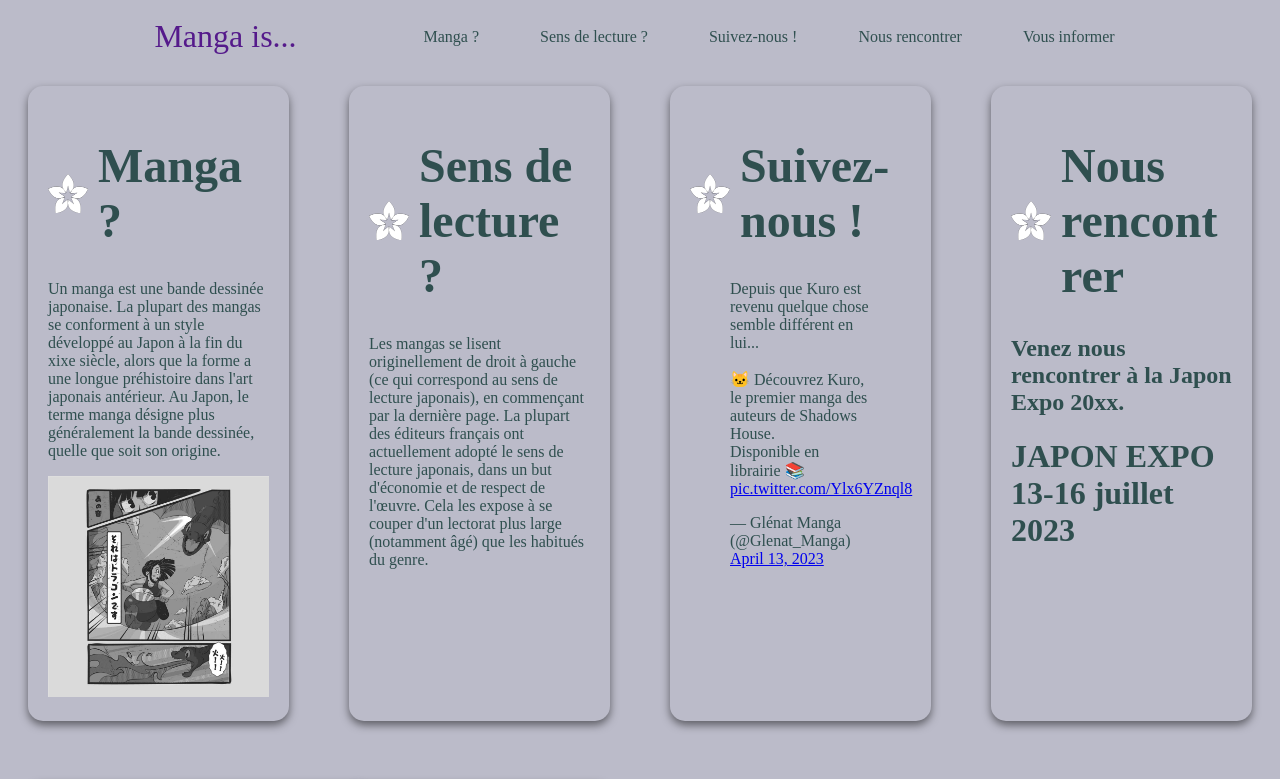
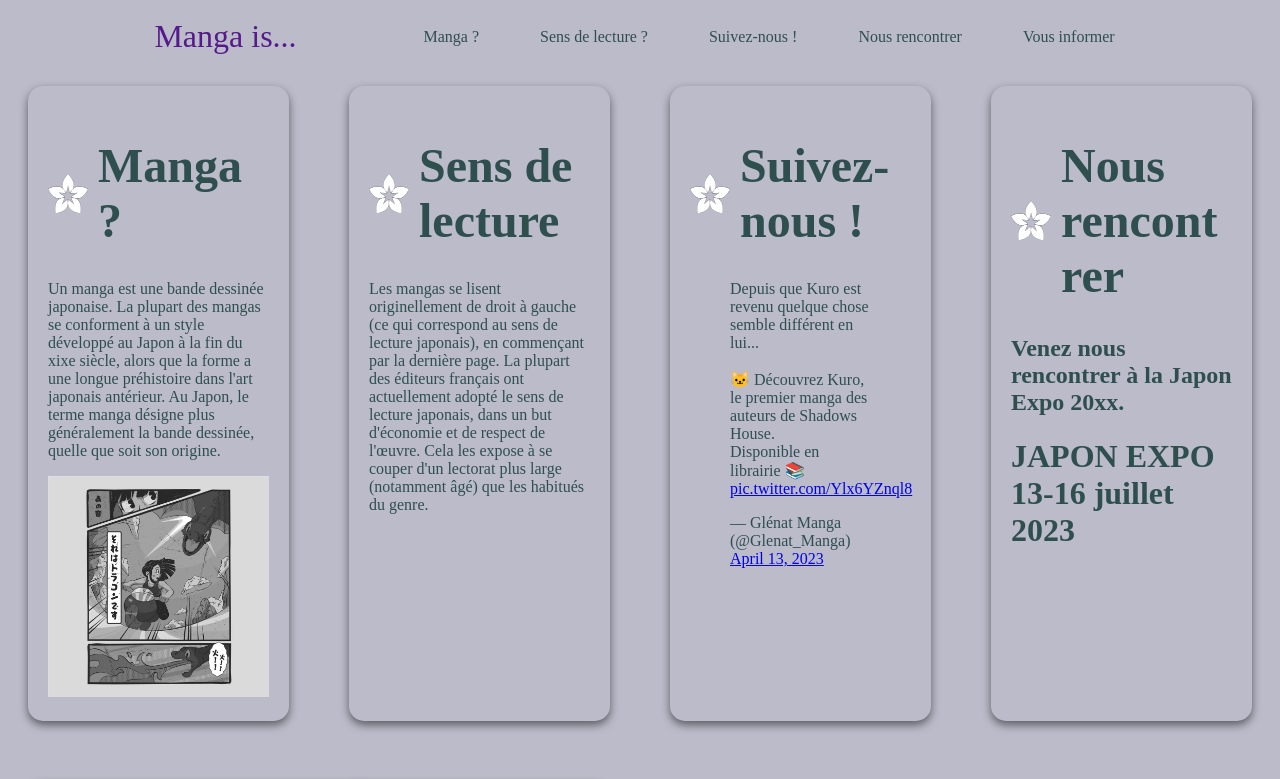
Before and after one commit to 321mask/Manga-site, a plain HTML site: page index.html in a window 1280 px wide. Shown: the top 779 px of the page. Drawn offline with Linux system fonts and the light colour scheme.

Commit message:
Correction d'un titre

```diff
--- a/index.html
+++ b/index.html
@@ -40,7 +40,7 @@
       <div class="separator" id="sens-de-lecture">
         <div class="subtitle">
           <img src="/fleur.png" alt="">
-          <h1>Sens de lecture ?</h1>
+          <h1>Sens de lecture</h1>
         </div>
         <p>
           Les mangas se lisent originellement de droit à gauche (ce qui
```
